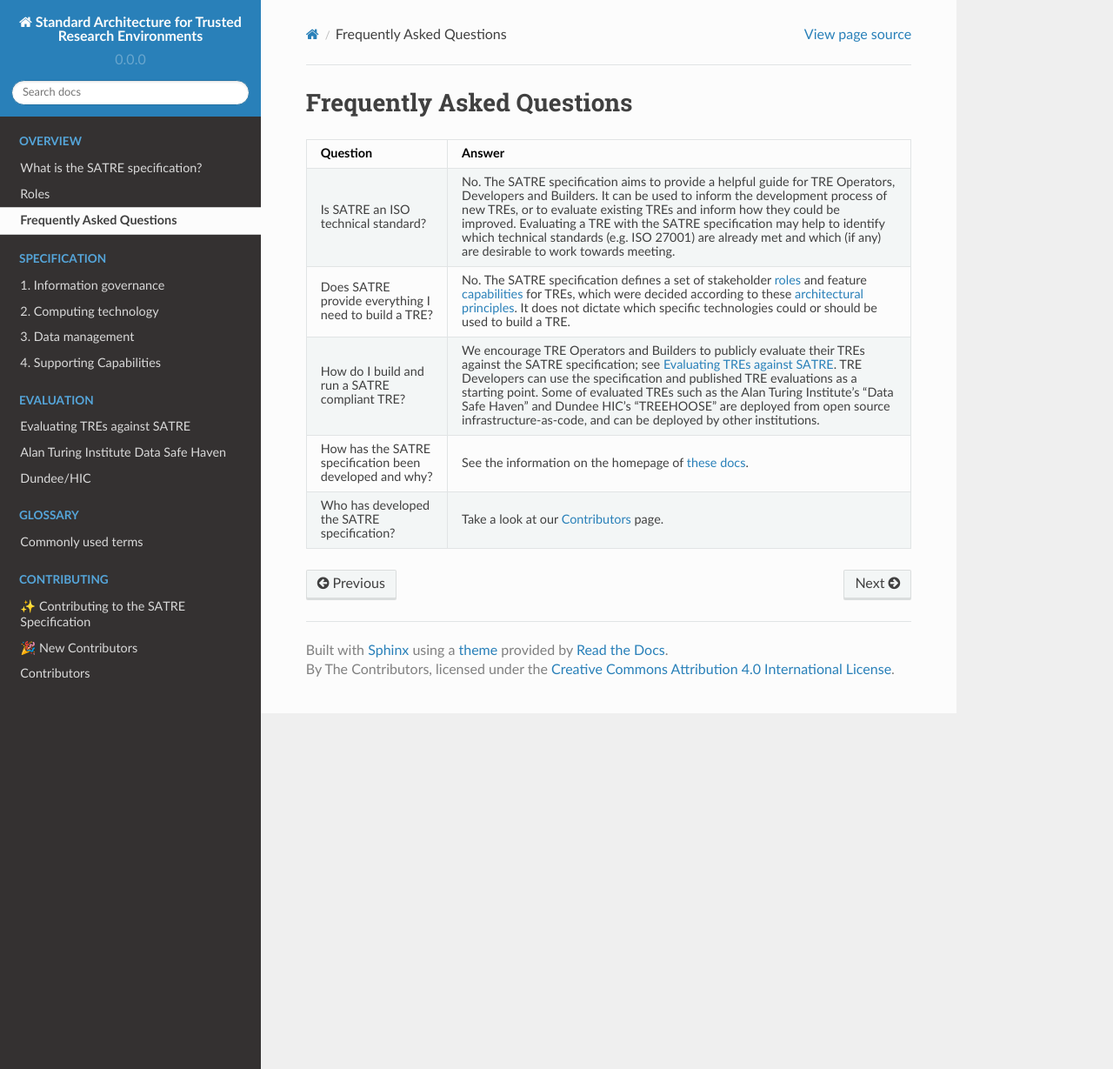
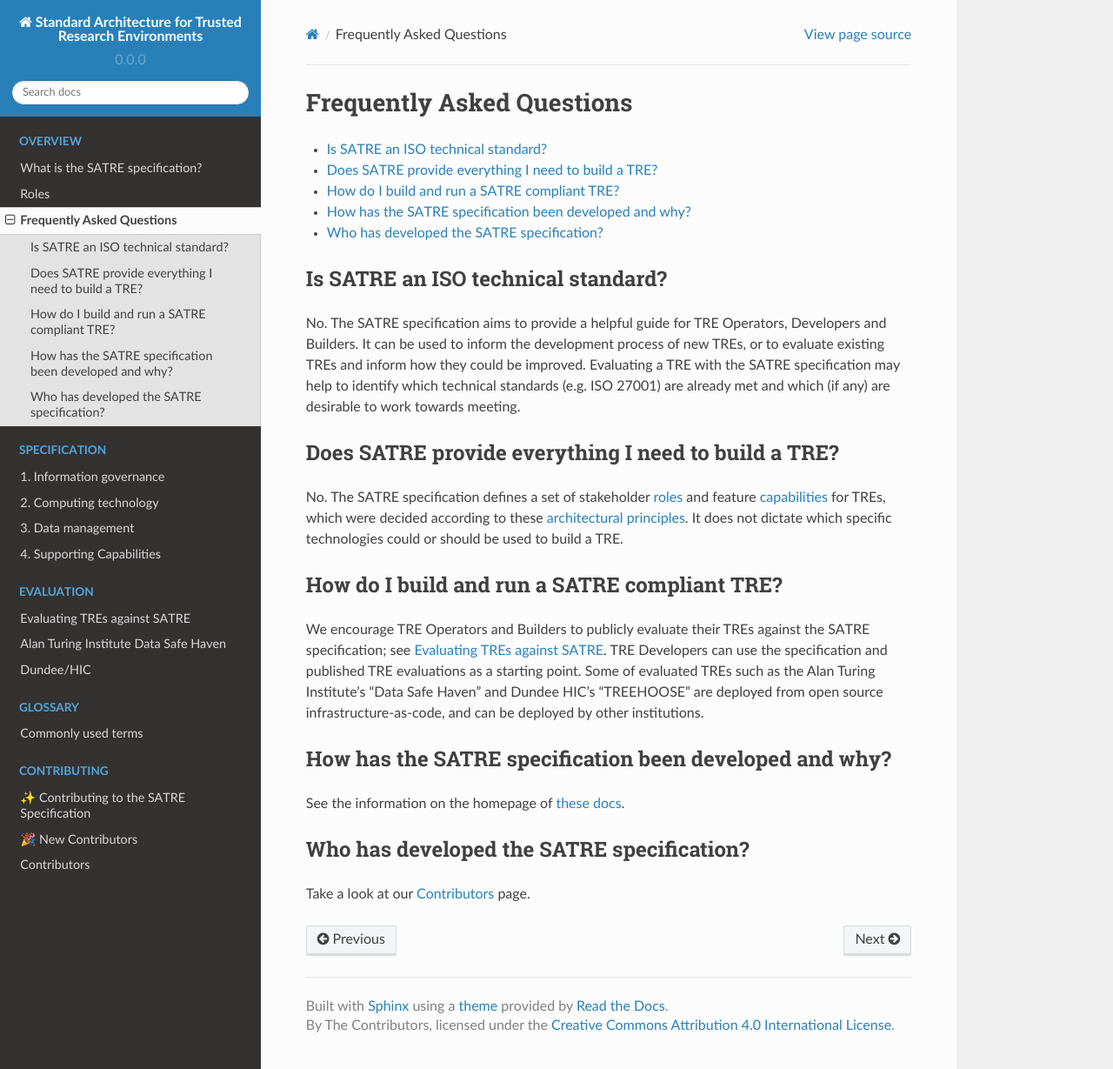
Before and after one commit to sa-tre/satre-specification, a Sphinx documentation site: the page built from docs/source/faqs.md, in a window 1280 px wide and 1229 px high. Shown: the whole window at 87% size. Built offline with Sphinx 7.4.7 and the Read the Docs theme 2.0.0, drawn with Linux system fonts in a browser that asks for light colours.

````diff
--- a/docs/source/faqs.md
+++ b/docs/source/faqs.md
@@ -2,20 +2,38 @@
 
 # Frequently Asked Questions
 
-```{list-table}
-:header-rows: 1
-:name: tab-faqs
+- {ref}`is_standard`
+- {ref}`is_everything`
+- {ref}`how_build`
+- {ref}`how_developed`
+- {ref}`who_developed`
 
-* - Question
-  - Answer
-* - Is SATRE an ISO technical standard?
-  - No. The SATRE specification aims to provide a helpful guide for TRE Operators, Developers and Builders. It can be used to inform the development process of new TREs, or to evaluate existing TREs and inform how they could be improved. Evaluating a TRE with the SATRE specification may help to identify which technical standards (e.g. ISO 27001) are already met and which (if any) are desirable to work towards meeting.
-* - Does SATRE provide everything I need to build a TRE?
-  - No. The SATRE specification defines a set of stakeholder {ref}`roles <satre_roles>` and feature {ref}`capabilities <satre_pillars>` for TREs, which were decided according to these {ref}`architectural principles <satre_principles>`. It does not dictate which specific technologies could or should be used to build a TRE.
-* - How do I build and run a SATRE compliant TRE?
-  - We encourage TRE Operators and Builders to publicly evaluate their TREs against the SATRE specification; see {ref}`evaluation`. TRE Developers can use the specification and published TRE evaluations as a starting point. Some of evaluated TREs such as the Alan Turing Institute's "Data Safe Haven" and Dundee HIC's "TREEHOOSE" are deployed from open source infrastructure-as-code, and can be deployed by other institutions.
-* - How has the SATRE specification been developed and why?
-  - See the information on the homepage of {ref}`these docs <satre_why>`.
-* - Who has developed the SATRE specification?
-  - Take a look at our {ref}`contributors` page.
-```
+(is_standard)=
+
+## Is SATRE an ISO technical standard?
+
+No. The SATRE specification aims to provide a helpful guide for TRE Operators, Developers and Builders. It can be used to inform the development process of new TREs, or to evaluate existing TREs and inform how they could be improved. Evaluating a TRE with the SATRE specification may help to identify which technical standards (e.g. ISO 27001) are already met and which (if any) are desirable to work towards meeting.
+
+(is_everything)=
+
+## Does SATRE provide everything I need to build a TRE?
+
+No. The SATRE specification defines a set of stakeholder {ref}`roles <satre_roles>` and feature {ref}`capabilities <satre_pillars>` for TREs, which were decided according to these {ref}`architectural principles <satre_principles>`. It does not dictate which specific technologies could or should be used to build a TRE.
+
+(how_build)=
+
+## How do I build and run a SATRE compliant TRE?
+
+We encourage TRE Operators and Builders to publicly evaluate their TREs against the SATRE specification; see {ref}`evaluation`. TRE Developers can use the specification and published TRE evaluations as a starting point. Some of evaluated TREs such as the Alan Turing Institute's "Data Safe Haven" and Dundee HIC's "TREEHOOSE" are deployed from open source infrastructure-as-code, and can be deployed by other institutions.
+
+(how_developed)=
+
+## How has the SATRE specification been developed and why?
+
+See the information on the homepage of {ref}`these docs <satre_why>`.
+
+(who_developed)=
+
+## Who has developed the SATRE specification?
+
+Take a look at our {ref}`contributors` page.
````
